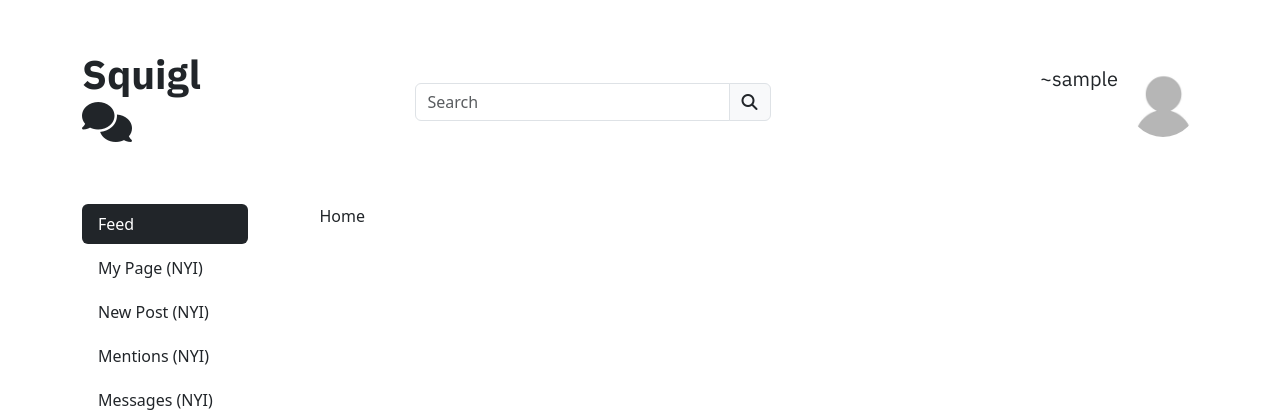
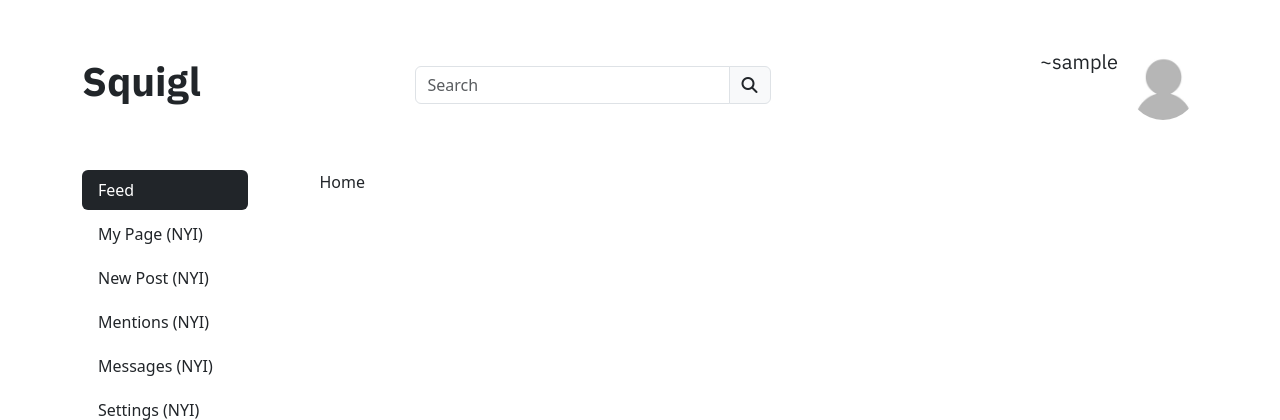
Before and after one commit to paulio11/P4-Squigl-Twitter-Clone, a Django app: page / in a window 1280 px wide. Shown: the top 420 px of the page. Run offline with Django 3.2, Linux system fonts and the light colour scheme; the visitor is signed in with stand-in values (Sample User, id 1); some libraries are stand-ins or nearby versions.

Commit message:
Remove site logo due to size issue

```diff
--- a/templates/base.html
+++ b/templates/base.html
@@ -20,7 +20,7 @@
             <div class="row header-row">
                 <!-- Title -->
                 <div class="col-2">
-                    <a href="{% url 'home' %}"><h1>Squigl <i class="fa-solid fa-comments"></i></h1></a>
+                    <a href="{% url 'home' %}"><h1>Squigl</a>
                 </div>
                 <!-- Title ends -->
                 <!-- Search -->
```
